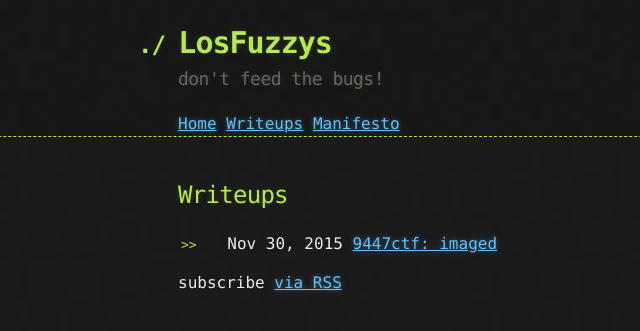
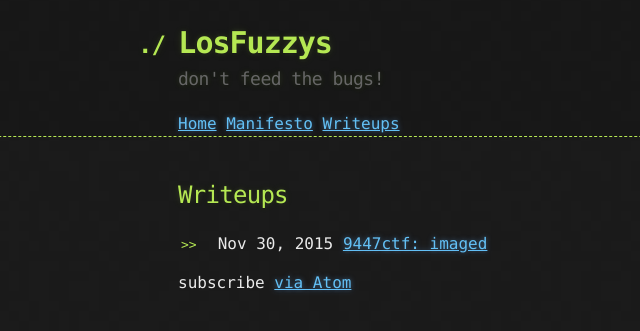
Before and after one commit to mtps3/Mtps3.github.io, a Jekyll site: the page built from writeups.md, in a window 1280 px wide. Shown: the top 331 px of the page, without its empty margins (162-802 px from the left). Built offline with Jekyll 4.4.1, drawn with Linux system fonts in a browser that asks for light colours.

Commit message:
Switched writeups index from html to markdown

```diff
--- a/_includes/header.html
+++ b/_includes/header.html
@@ -4,7 +4,6 @@
 
         <section id="navigation">
           <a href="/">Home</a>
-          <a href="/writeups">Writeups</a>
         {% for page in site.pages %}
           {% if page.title %}<a href="{{ page.url | prepend: site.baseurl }}">{{ page.title }}</a>{% endif %}
         {% endfor %}
--- a/writeups.html
+++ /dev/null
@@ -1,20 +0,0 @@
----
-layout: default
----
-
-<div class="home">
-
-  <h2>Writeups</h2>
-
-  <ul class="posts">
-    {% for post in site.posts %}
-      <li>
-        <span class="post-date">{{ post.date | date: "%b %-d, %Y" }}</span>
-        <a class="post-link" href="{{ post.url | prepend: site.baseurl }}">{{ post.title }}</a>
-      </li>
-    {% endfor %}
-  </ul>
-
-  <p class="rss-subscribe">subscribe <a href="{{ "/feed.xml" | prepend: site.baseurl }}">via RSS</a></p>
-
-</div>
--- /dev/null
+++ b/writeups.md
@@ -0,0 +1,12 @@
+---
+layout: page
+title: Writeups
+permalink: /writeups/
+---
+
+{% for post in site.posts %}
+ * {{ post.date | date: "%b %-d, %Y" }} [{{ post.title }}]({{ post.url | prepend: site.baseurl }})
+{% endfor %}
+
+
+subscribe [via Atom]({{ "/feed.xml" | prepend: site.baseurl }})
```
